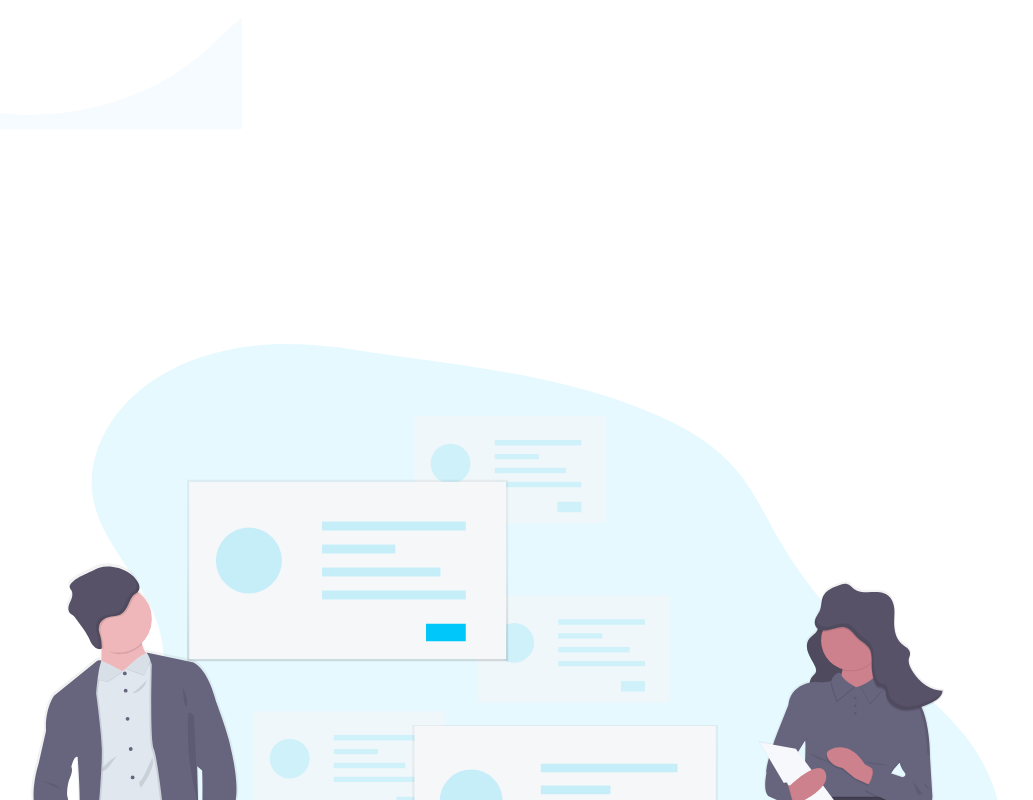
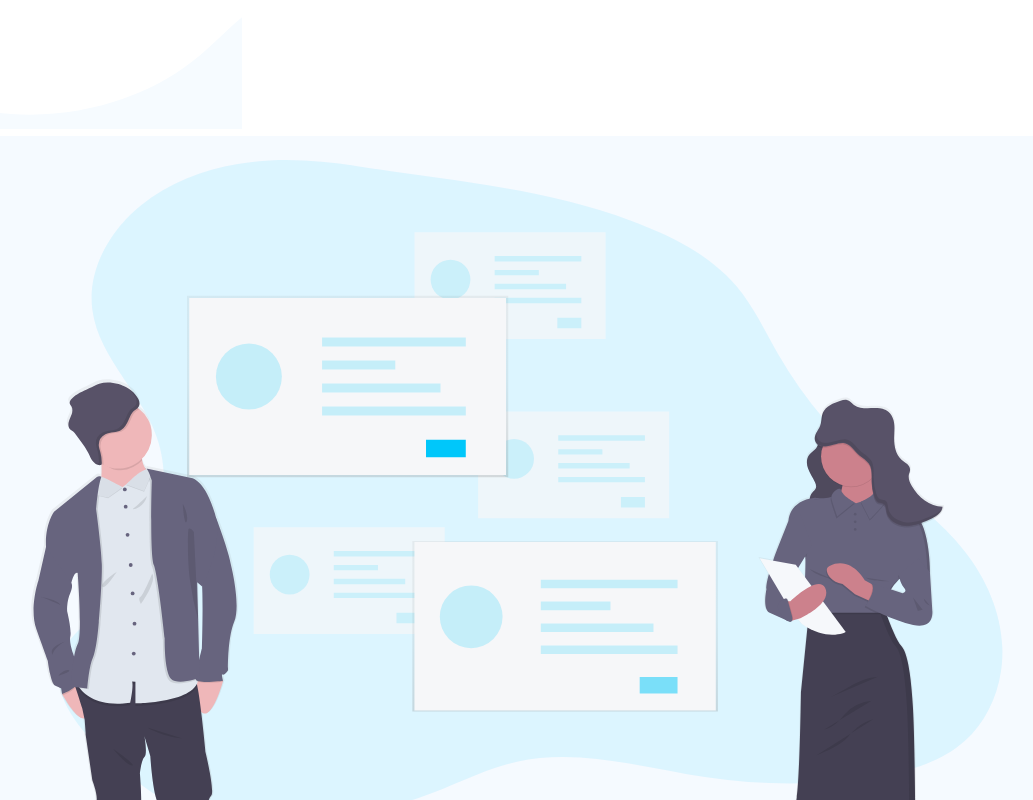
Before and after one commit to Elvis-LR/Huddle-landing-page-with-curved-sections, a plain HTML site: page index.html in a window 1280 px wide. Shown: the part 1360-2160 px from the top of the page, without its empty margins (133-1166 px from the left). Drawn offline with Linux system fonts and the light colour scheme.

Commit message:
add background color grow-together

```diff
--- a/css/styles.css
+++ b/css/styles.css
@@ -110,6 +110,9 @@ main img{
   padding: 1.5em;
 }
 
+.grow-together{
+  background-color: hsl(207, 100%, 98%);
+}
 .counts{
   display: flex;
   flex-direction: column;
@@ -129,8 +132,6 @@ main img{
 }
 
 section{
-  margin-top: 10rem;
-  padding: 1.5rem;
   text-align: center;
 }
 
```
